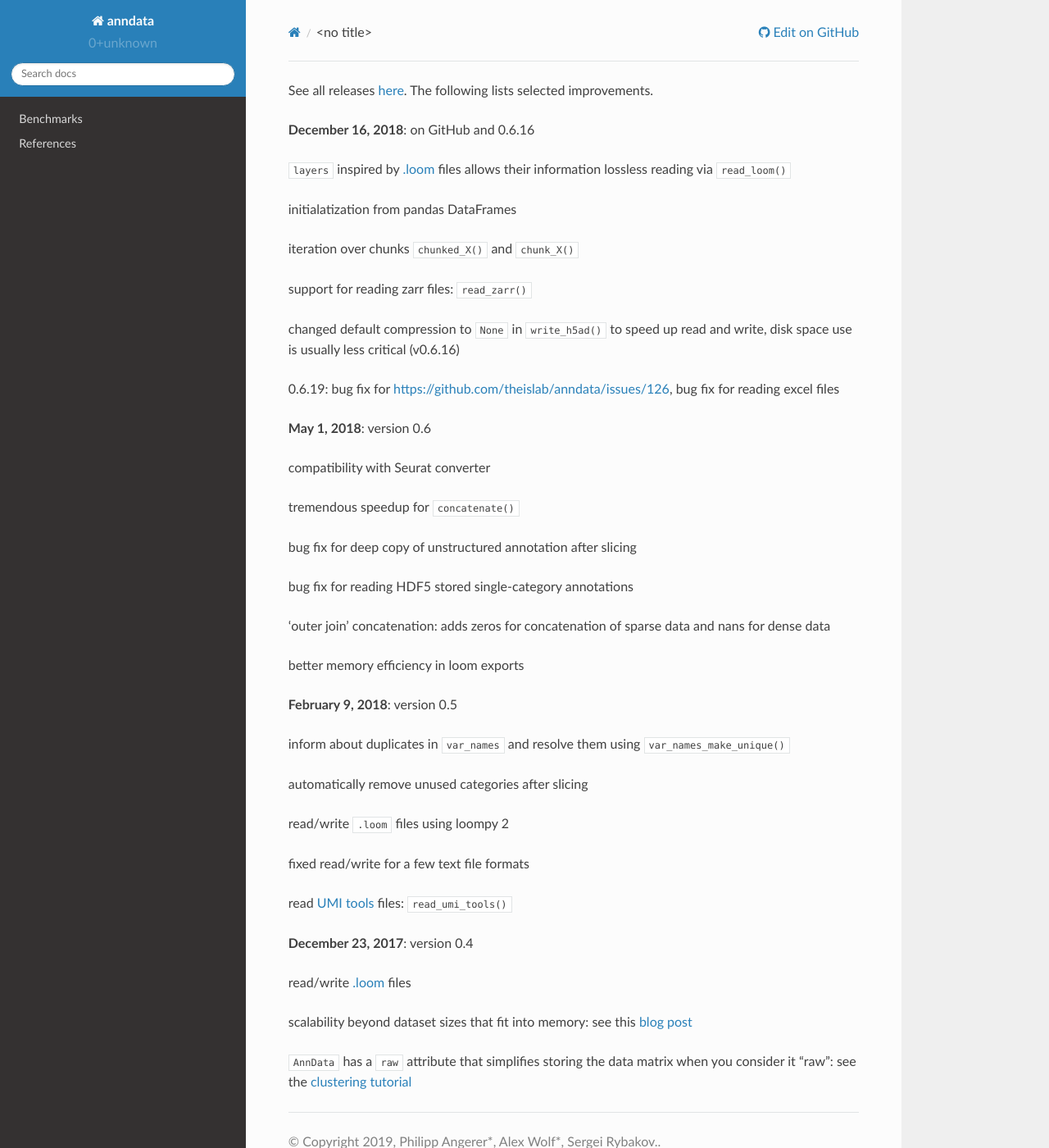
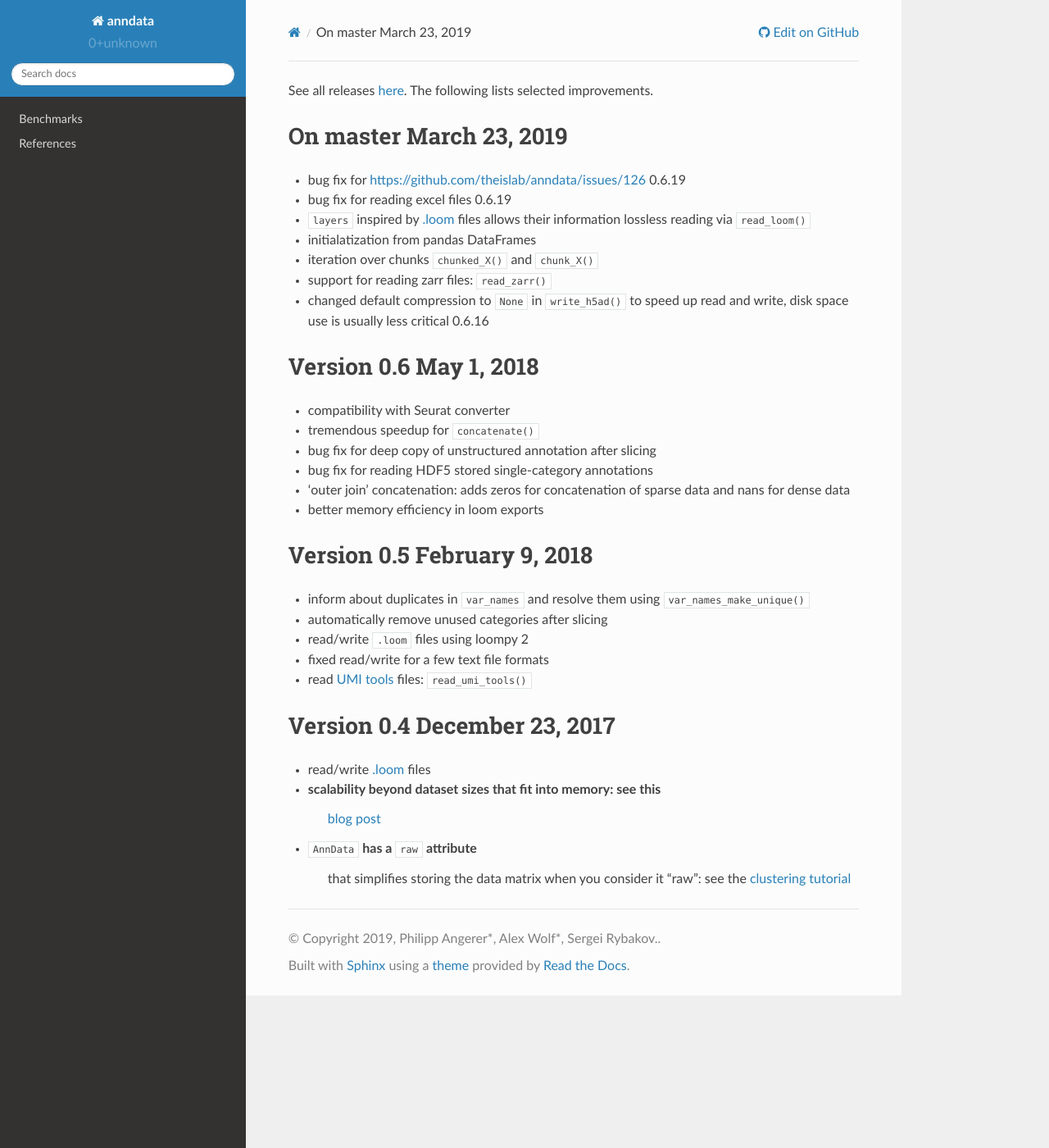
Before and after one commit to scverse/anndata, a Sphinx documentation site: the page built from docs/release_notes.rst, in a window 1280 px wide and 1400 px high. Shown: the whole window at 82% size. Built offline with Sphinx 7.4.7 and the Read the Docs theme 2.0.0, drawn with Linux system fonts in a browser that asks for light colours.

Commit message:
restyled release notes

```diff
--- a/docs/release_notes.rst
+++ b/docs/release_notes.rst
@@ -1,41 +1,51 @@
 See all releases `here <https://github.com/theislab/anndata/releases>`_. The following lists selected improvements.
 
-
-**December 16, 2018**: on GitHub and 0.6.16
-
-1. :attr:`~anndata.AnnData.layers` inspired by `.loom <http://loompy.org>`__ files allows their information lossless reading via :func:`~anndata.read_loom`
-2. initialatization from pandas DataFrames
-3. iteration over chunks :func:`~anndata.AnnData.chunked_X` and :func:`~anndata.AnnData.chunk_X`
-4. support for reading zarr files: :func:`~anndata.read_zarr`
-5. changed default compression to ``None`` in :func:`~anndata.AnnData.write_h5ad` to speed up read and write, disk space use is usually less critical (v0.6.16)
-6. 0.6.19: bug fix for https://github.com/theislab/anndata/issues/126, bug fix for reading excel files
-
-**May 1, 2018**: version 0.6
-
-1. compatibility with Seurat converter
-2. tremendous speedup for :func:`~anndata.AnnData.concatenate`
-3. bug fix for deep copy of unstructured annotation after slicing
-4. bug fix for reading HDF5 stored single-category annotations
-5. 'outer join' concatenation: adds zeros for concatenation of sparse data and nans for dense data
-6. better memory efficiency in loom exports
+.. role:: small
+.. role:: smaller
+.. role:: noteversion
 
 
-**February 9, 2018**: version 0.5
+On master :small:`March 23, 2019`
+---------------------------------
 
-1. inform about duplicates in :class:`~anndata.AnnData.var_names` and resolve them using :func:`~anndata.AnnData.var_names_make_unique`
-2. automatically remove unused categories after slicing
-3. read/write ``.loom`` files using loompy 2
-4. fixed read/write for a few text file formats
-5. read `UMI tools <https://github.com/CGATOxford/UMI-tools>`__ files: :func:`~anndata.read_umi_tools`
+- bug fix for https://github.com/theislab/anndata/issues/126 :noteversion:`0.6.19`
+- bug fix for reading excel files :noteversion:`0.6.19`
+- :attr:`~anndata.AnnData.layers` inspired by `.loom <http://loompy.org>`__ files allows their information lossless reading via :func:`~anndata.read_loom`
+- initialatization from pandas DataFrames
+- iteration over chunks :func:`~anndata.AnnData.chunked_X` and :func:`~anndata.AnnData.chunk_X`
+- support for reading zarr files: :func:`~anndata.read_zarr`
+- changed default compression to ``None`` in :func:`~anndata.AnnData.write_h5ad` to speed up read and write, disk space use is usually less critical :noteversion:`0.6.16`
 
 
-**December 23, 2017**: version 0.4
+Version 0.6 :small:`May 1, 2018`
+--------------------------------
 
-1. read/write `.loom <http://loompy.org>`__ files
-2. scalability beyond dataset sizes that fit into memory: see this
+- compatibility with Seurat converter
+- tremendous speedup for :func:`~anndata.AnnData.concatenate`
+- bug fix for deep copy of unstructured annotation after slicing
+- bug fix for reading HDF5 stored single-category annotations
+- 'outer join' concatenation: adds zeros for concatenation of sparse data and nans for dense data
+- better memory efficiency in loom exports
+
+
+Version 0.5 :small:`February 9, 2018`
+-------------------------------------
+
+- inform about duplicates in :class:`~anndata.AnnData.var_names` and resolve them using :func:`~anndata.AnnData.var_names_make_unique`
+- automatically remove unused categories after slicing
+- read/write ``.loom`` files using loompy 2
+- fixed read/write for a few text file formats
+- read `UMI tools <https://github.com/CGATOxford/UMI-tools>`__ files: :func:`~anndata.read_umi_tools`
+
+
+Version 0.4 :small:`December 23, 2017`
+-------------------------------------
+
+- read/write `.loom <http://loompy.org>`__ files
+- scalability beyond dataset sizes that fit into memory: see this
    `blog post
    <http://falexwolf.de/blog/171223_AnnData_indexing_views_HDF5-backing/>`__
-3. :class:`~anndata.AnnData` has a :class:`~anndata.AnnData.raw` attribute
+- :class:`~anndata.AnnData` has a :class:`~anndata.AnnData.raw` attribute
    that simplifies storing the data matrix when you consider it "raw": see the
    `clustering tutorial
    <https://github.com/theislab/scanpy_usage/tree/master/170505_seurat>`__
```
